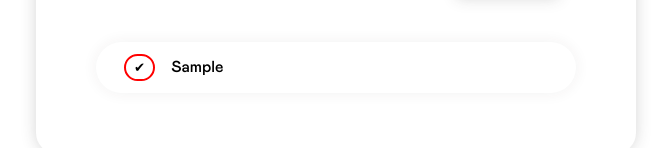
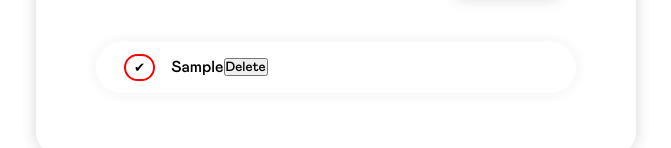
Before and after one commit to ajperez0705/react-todo, a React (Create React App) app: page / in a window 1280 px wide. Both pictures are taken after typing "Sample" into the empty fields and a click on the button "Submit". Shown: the part 232-380 px from the top of the page, without its empty margins (14-685 px from the left). Built offline with nearby package versions, Linux system fonts and the light colour scheme; a web font is replaced by a local one.

Commit message:
fixed bug where clicking complete button didnt re-render list, added a delete button to delete todos

```diff
--- a/src/App.js
+++ b/src/App.js
@@ -21,7 +21,6 @@ function App() {
 
   // Use Effect
   useEffect(() => {
-    console.log("effect called");
     renderFilteredTodos();
     saveLocalTodos();
   }, [todos, status]);
@@ -36,7 +35,7 @@ function App() {
     console.log(todos);
   };
 
-  const renderFilteredTodos = function (filterValue) {
+  const renderFilteredTodos = function () {
     switch (status) {
       case "Completed":
         setFilteredTodos(todos.filter((todo) => todo.completed === true));
@@ -87,6 +86,10 @@ function App() {
         return (
           <TodoList
             // Props
+            saveLocalTodos={saveLocalTodos}
+            filterStatus={status}
+            setFilteredTodos={setFilteredTodos}
+            filteredTodos={filteredTodos}
             todos={todos}
             todo={todo}
             // Value
--- a/src/TodoList.js
+++ b/src/TodoList.js
@@ -1,12 +1,41 @@
 import styles from "./TodoList.module.css";
 
 const TodoList = (props) => {
+  // Adds the completed class to clicked card and organizes it into the correct status
   const completedTodoHandler = function (e) {
     props.todo.completed = true;
+    props.todos.filter((el) => el.id !== props.todo.id);
 
-    console.log(e);
+    resetFilteredTodos();
+  };
 
-    props.todos.filter((el) => el.id !== props.todo.id);
+  // Deletes clicked todo from the array
+  const deleteTodoHandler = function (e) {
+    e.preventDefault();
+
+    console.log(props.todo);
+
+    for (let i = 0; i < props.todos.length; i++) {
+      if (props.todos[i].id === props.todo.id) {
+        props.todos.splice(i, 1);
+      }
+      resetFilteredTodos();
+      props.saveLocalTodos();
+      // console.log(props.filteredTodos);
+    }
+  };
+
+  // Re-renders the filtered Todos matching the filter dropdown
+  const resetFilteredTodos = function () {
+    if (props.filterStatus === "Completed") {
+      props.setFilteredTodos(
+        props.todos.filter((todo) => todo.completed === true)
+      );
+    } else if (props.filterStatus === "Incomplete") {
+      props.setFilteredTodos(
+        props.todos.filter((todo) => todo.completed === false)
+      );
+    } else return;
   };
 
   //   Dev Ed Solution
@@ -39,6 +68,7 @@ const TodoList = (props) => {
       >
         {props.name}
       </div>
+      <button onClick={deleteTodoHandler}>Delete</button>
     </div>
   );
 };
```
